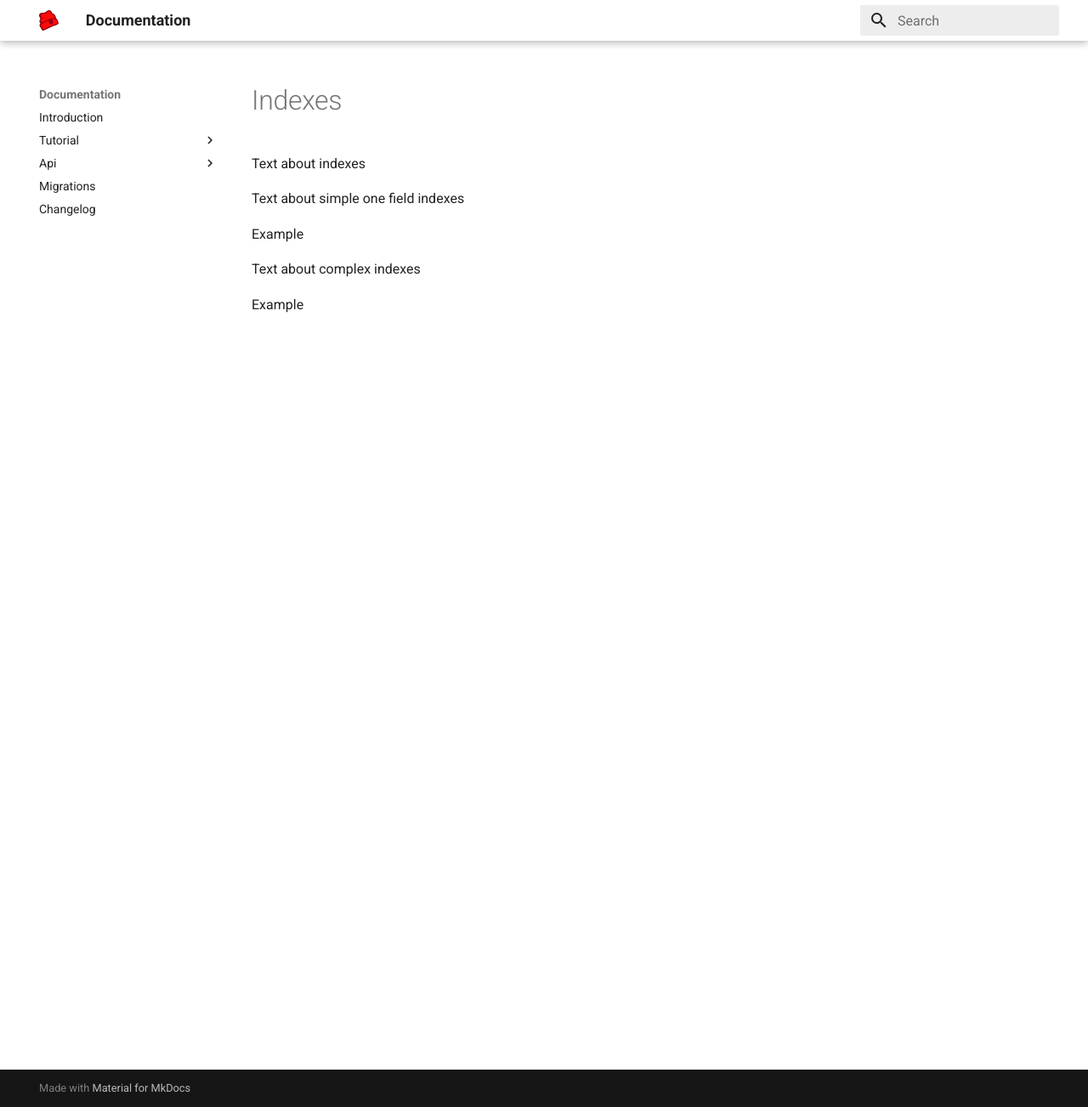
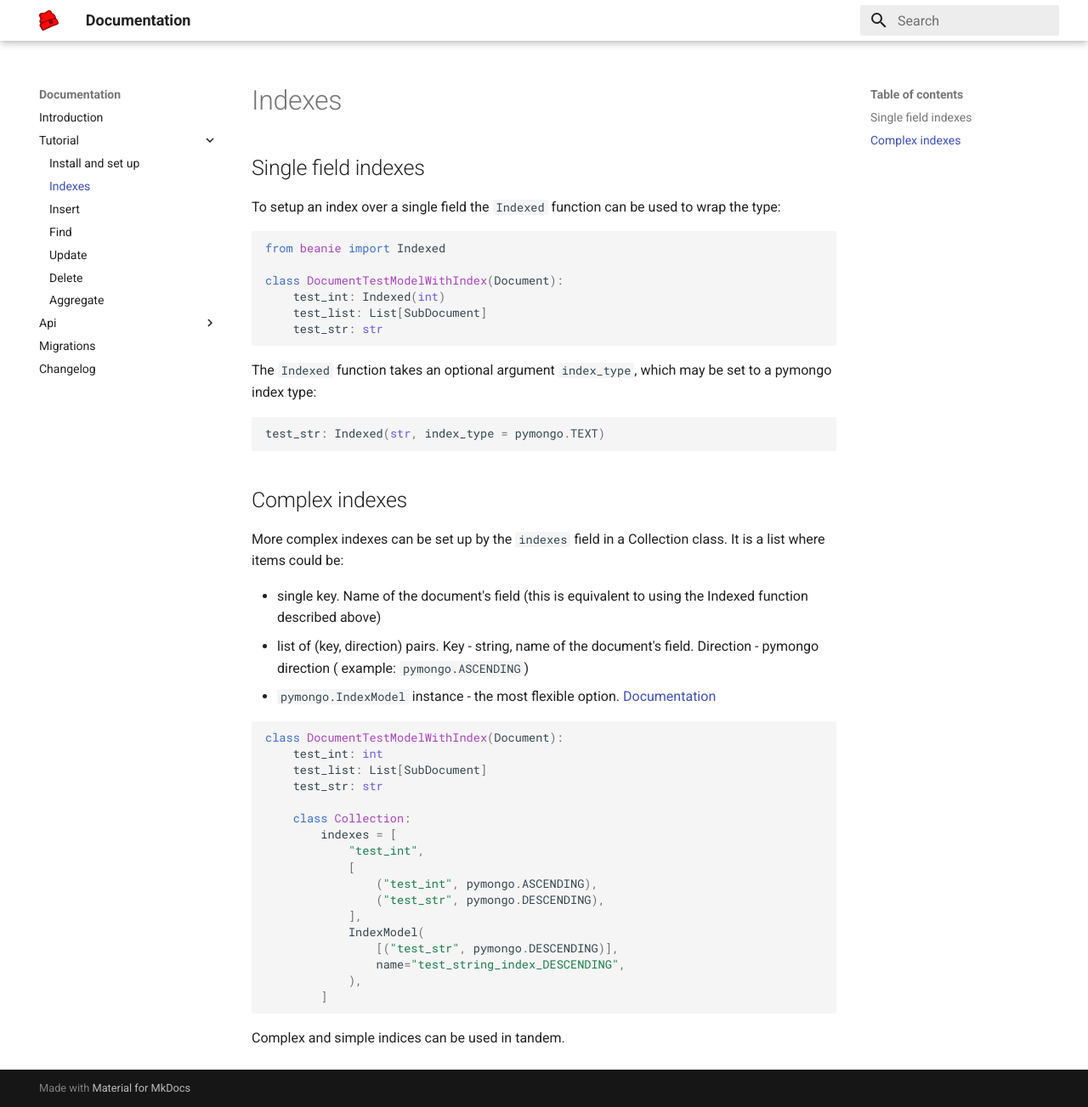
Before and after one commit to BeanieODM/beanie, an MkDocs documentation site: the page built from docs/tutorial/indexes.md, in a window 1280 px wide and 1303 px high. Shown: the whole window at 85% size. Built offline with MkDocs 1.6.1 and Material for MkDocs 9.7.7, drawn with Linux system fonts in a browser that asks for light colours.

````diff
--- a/beanie/__init__.py
+++ b/beanie/__init__.py
@@ -4,7 +4,7 @@ from beanie.odm.fields import PydanticObjectId, Indexed
 from beanie.odm.utils.general import init_beanie
 from beanie.odm.documents import Document
 
-__version__ = "1.0.0b3"
+__version__ = "1.0.0"
 __all__ = [
     # ODM
     "Document",
--- a/docs/tutorial/indexes.md
+++ b/docs/tutorial/indexes.md
@@ -1,9 +1,49 @@
-Text about indexes
+## Single field indexes
 
-Text about simple one field indexes
+To setup an index over a single field the `Indexed` function can be used to wrap the type:
 
-Example
+```python
+from beanie import Indexed
 
-Text about complex indexes
+class DocumentTestModelWithIndex(Document):
+    test_int: Indexed(int)
+    test_list: List[SubDocument]
+    test_str: str
+```
 
-Example
+The `Indexed` function takes an optional argument `index_type`, which may be set to a pymongo index type:
+```python
+test_str: Indexed(str, index_type = pymongo.TEXT)
+```
+
+
+## Complex indexes
+More complex indexes can be set up by the `indexes` field in a Collection class. It is a list where items could be:
+
+- single key. Name of the document's field (this is equivalent to using the Indexed function described above)
+- list of (key, direction) pairs. Key - string, name of the document's field. Direction - pymongo direction (
+  example: `pymongo.ASCENDING`)
+- `pymongo.IndexModel` instance - the most flexible
+  option. [Documentation](https://pymongo.readthedocs.io/en/stable/api/pymongo/operations.html#pymongo.operations.IndexModel)
+
+```python
+class DocumentTestModelWithIndex(Document):
+    test_int: int
+    test_list: List[SubDocument]
+    test_str: str
+
+    class Collection:
+        indexes = [
+            "test_int",
+            [
+                ("test_int", pymongo.ASCENDING),
+                ("test_str", pymongo.DESCENDING),
+            ],
+            IndexModel(
+                [("test_str", pymongo.DESCENDING)],
+                name="test_string_index_DESCENDING",
+            ),
+        ]
+```
+
+Complex and simple indices can be used in tandem.
--- a/mkdocs.yml
+++ b/mkdocs.yml
@@ -3,6 +3,7 @@ nav:
     - Introduction: index.md
     - Tutorial:
           - Install and set up: tutorial/install.md
+          - Indexes: tutorial/indexes.md
           - Insert: tutorial/insert.md
           - Find: tutorial/find.md
           - Update: tutorial/update.md
--- a/pyproject.toml
+++ b/pyproject.toml
@@ -1,6 +1,6 @@
 [tool.poetry]
 name = "beanie"
-version = "1.0.0b3"
+version = "1.0.0"
 description = "Asynchronous Python ODM for MongoDB"
 authors = ["Roman <roman-right@protonmail.com>"]
 license = "Apache-2.0"
````
Also changed, not shown: README.md (+161 -29 lines), docs/index.md (+6 -6 lines), docs/tutorial/aggregate.md (+13 -13 lines), docs/tutorial/install.md (+5 -1 lines), 1 other file.
